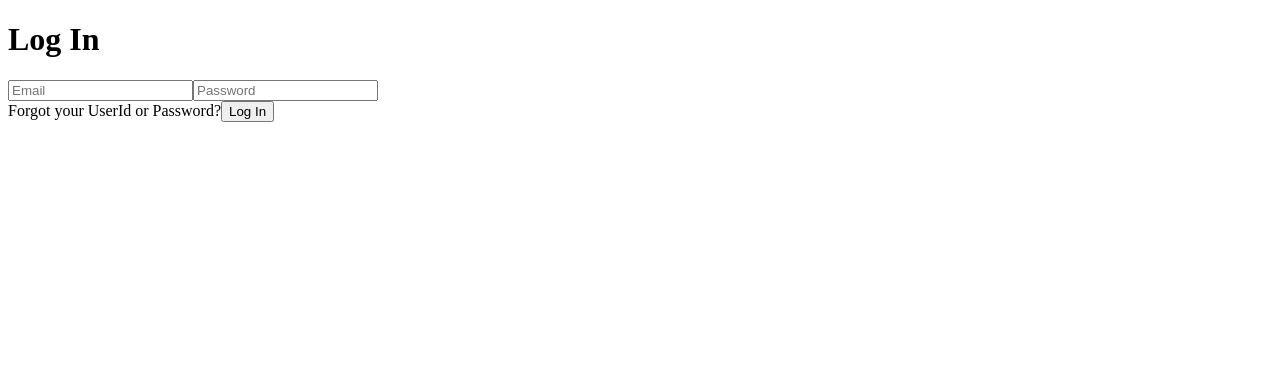
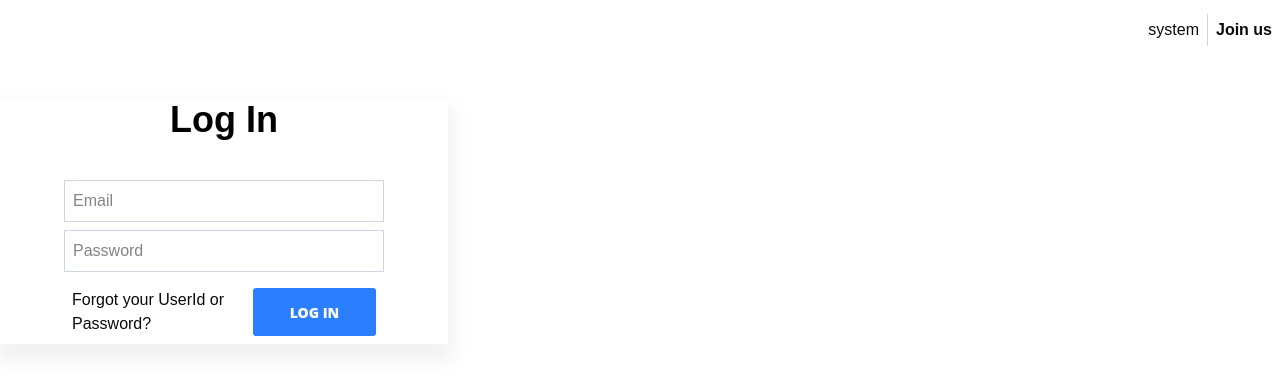
Before and after one commit to itsaflamingo/stock-port, a Next.js app: page /account/login in a window 1280 px wide. Shown: the top 388 px of the page. Built offline with nearby package versions, Linux system fonts and the light colour scheme.

Commit message:
removed pages folder, moved account/routes to app, updated routes

```diff
--- a/src/pages/account/layout.tsx
+++ b/src/app/account/layout.tsx
@@ -2,7 +2,7 @@ import ThemeButton from "@/components/theme-button"
 import Link from "next/link"
 export default function AccountLayout({ children }: { children: React.ReactNode }) {
     return (
-        <div className="bg-black">
+        <div>
             <menu className="flex justify-end gap-2 p-2 h-15 mb-10">
                 <ThemeButton />
                 <div className="w-px h-8 bg-[var(--grey-border)] self-center" />
--- a/src/pages/account/login.tsx
+++ b/src/app/account/login/page.tsx
@@ -1,7 +1,7 @@
 import FormContainer from "@/components/form-container";
 import LoginForm from "@/components/login-form";
 
-export default function Login() {
+export default function Page() {
 
     return (
         <FormContainer form={<LoginForm />} head="Log In"></FormContainer>
--- a/src/pages/account/register.tsx
+++ b/src/app/account/register/page.tsx
@@ -3,7 +3,7 @@
 import FormContainer from "@/components/form-container"
 import RegisterForm from "@/components/register-form"
 
-export default function Register() {
+export default function Page() {
 
     return (
         <FormContainer form={<RegisterForm />} head="Register"></FormContainer>
--- a/src/app/layout.tsx
+++ b/src/app/layout.tsx
@@ -27,7 +27,7 @@ export default function RootLayout({
   children: React.ReactNode;
 }>) {
   return (
-    <html lang="en" suppressHydrationWarning className="h-full">
+    <html lang="en" suppressHydrationWarning className="h-full bg-blue">
       <body
         className={`${geistSans.variable} ${geistMono.variable} antialiased w-full h-full`}
       >
--- a/src/app/page.tsx
+++ b/src/app/page.tsx
@@ -1,5 +1,5 @@
 import ThemeButton from "@/components/theme-button";
-import Login from "@/pages/account/login";
+import Login from "@/app/account/login/page";
 import Link from "next/link";
 
 export default function Home() {
```
